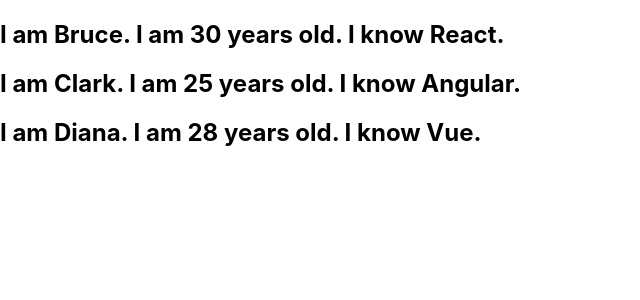
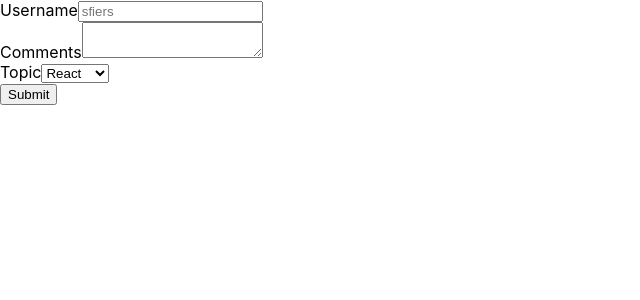
Before and after one commit to sfiers/ReactJS, a React (Create React App) app: page / in a window 1280 px wide. Shown: the top 300 px of the page, without its empty margins (0-640 px from the left). Built offline with nearby package versions, Linux system fonts and the light colour scheme.

Commit message:
21 Basics of Form Handling

```diff
--- a/src/components/App.js
+++ b/src/components/App.js
@@ -12,11 +12,13 @@
 import ParentComponent from './ParentComponent.js';
 import UserGreeting from './UserGreeting.js';
 import NameList from './NameList.js';
+import Form from './Form.js';
 
 function App() {
   return (
     <div className="App">
-        <NameList />
+      <Form/>
+      {/* <NameList /> */}
       {/* <UserGreeting /> */}
       {/* <ParentComponent /> */}
       {/* <EventBind/> */}
--- /dev/null
+++ b/src/components/Form.js
@@ -0,0 +1,101 @@
+import React, { Component } from 'react'
+
+class Form extends Component {
+    constructor(props) {
+        super(props)
+
+        this.state = {
+            username: '',
+            comment: '',
+            topic: ''
+        }
+        // this.handleUsernameChange = this.handleUsernameChange.bind(this)
+    }
+
+    handleUsernameChange = (event) => {
+        this.setState({
+            username: event.target.value
+        })
+    }
+
+    handleCommentChange = (event) => {
+        this.setState({
+            comment: event.target.value
+        })
+    }
+
+    handleTopicChange = (event) => {
+        this.setState({
+            topic: event.target.value
+        })
+    }
+
+    handleSubmit = (event) => {
+        alert (`${this.state.username} ${this.state.comment} ${this.state.topic}`)
+        event.preventDefault()
+    }
+
+    // handleUsernameChange(event) {
+    //     this.setState({
+    //         username: event.target.value
+    //     })
+    // }
+
+//     render() {
+//         return (
+//             <form onSubmit={this.handleSubmit}>
+//                 <div>
+//                     <label>Username</label>
+//                     <input type='text' value={this.state.username} onChange={this.handleUsernameChange} placeholder='sfiers'></input>
+//                 </div>
+//                 <div>
+//                     <label>Comments</label>
+//                     <textarea value={this.state.comment} onChange={this.handleCommentChange}></textarea>
+//                 </div>
+//                 <div>
+//                     <label>Topic</label>
+//                     <select value={this.state.topic} onChange={this.handleTopicChange}>
+//                         <option value="react">React</option>
+//                         <option value="angular">Angular</option>
+//                         <option value="vue">Vue</option>
+//                     </select>
+//                 </div>
+//                 <button type='submit'>Submit</button>
+//             </form>
+//         )
+//     }
+// }
+
+// export default Form
+
+
+
+// Destructuring the state properties in the render method
+
+render() {
+        const {username, comment, topic} = this.state
+    return (
+        <form onSubmit={this.handleSubmit}>
+            <div>
+                <label>Username</label>
+                <input type='text' value={username} onChange={this.handleUsernameChange} placeholder='sfiers'></input>
+            </div>
+            <div>
+                <label>Comments</label>
+                <textarea value={comment} onChange={this.handleCommentChange}></textarea>
+            </div>
+            <div>
+                <label>Topic</label>
+                <select value={topic} onChange={this.handleTopicChange}>
+                    <option value="react">React</option>
+                    <option value="angular">Angular</option>
+                    <option value="vue">Vue</option>
+                </select>
+            </div>
+            <button type='submit'>Submit</button>
+        </form>
+    )
+}
+}
+
+export default Form
```
Lines whose indentation alone changed are shown as unchanged.
